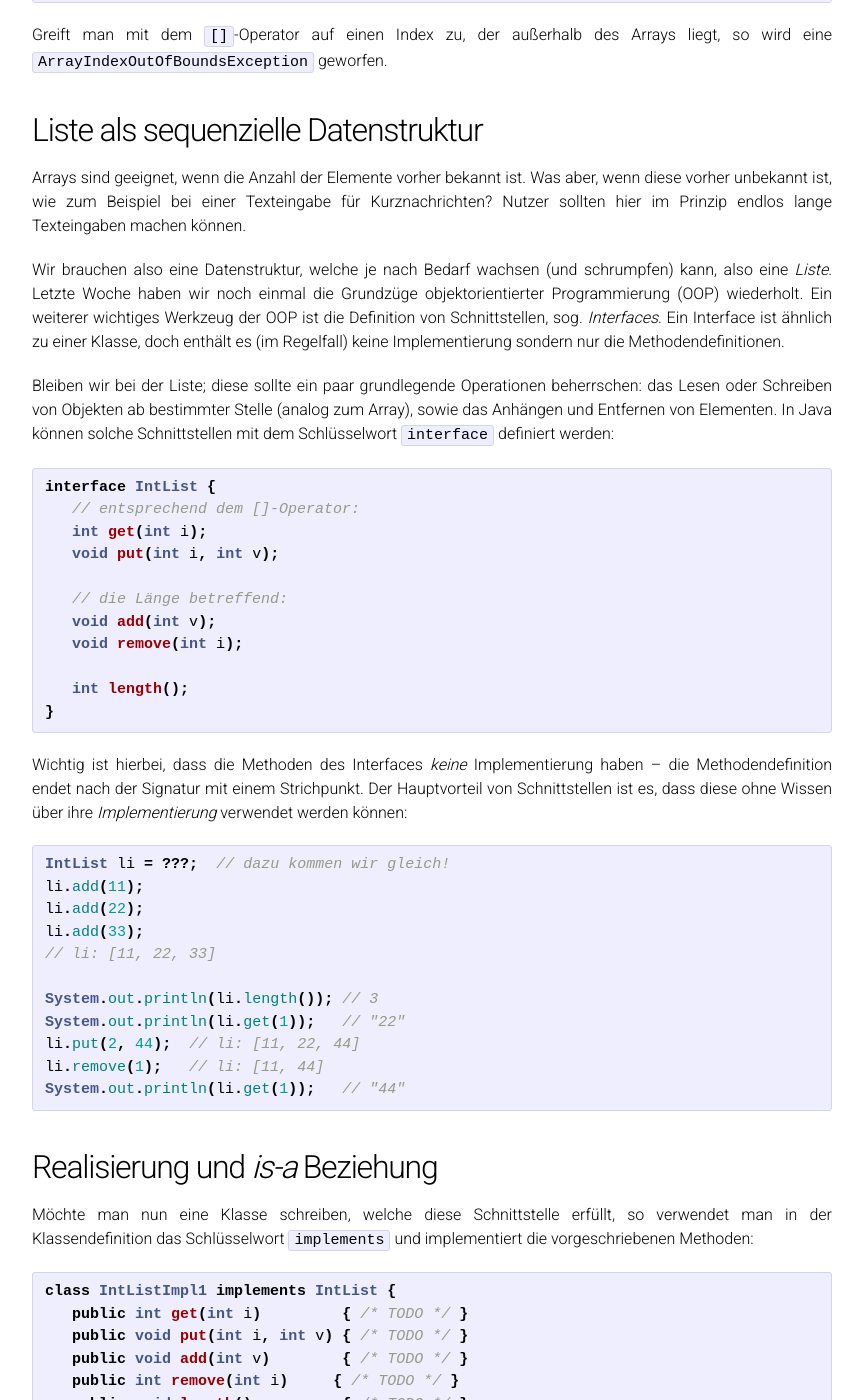
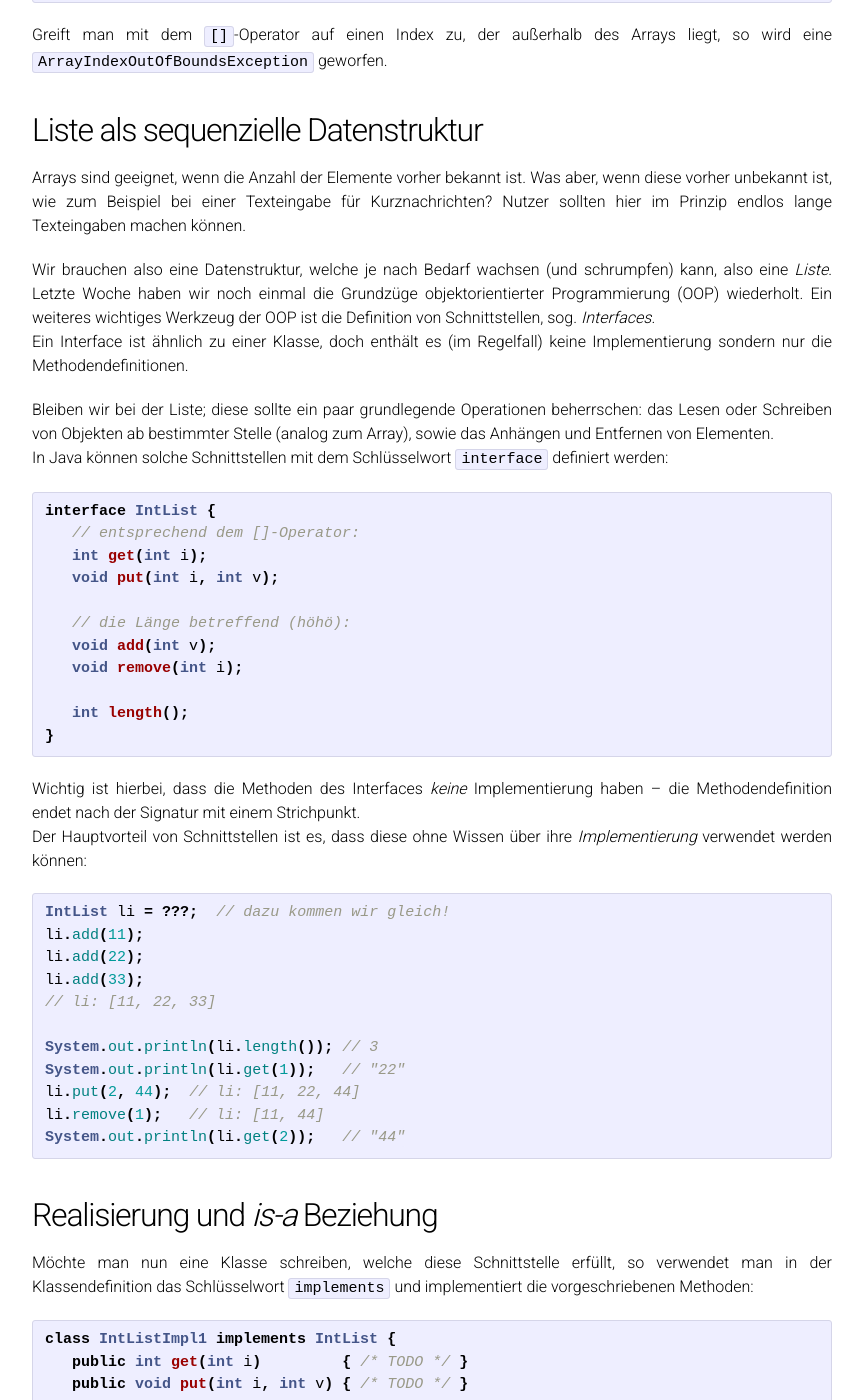
Before and after one commit to sWIFlezech/hsro-wif-prg2.github.io, a Jekyll site: the page built from 02-linked-list/linked-list.md, in a window 1280 px wide and 1400 px high, scrolled down 1189 px. Shown: the whole window, without its empty margins (208-1071 px from the left). Built offline with Jekyll 4.4.1, drawn with Linux system fonts in a browser that asks for light colours; our own code applies the rules of GitHub Pages for plain Markdown files; some of the changed text lies outside the part shown.

Commit message:
minor text fixes + small wording changes

````diff
--- a/02-linked-list/linked-list.md
+++ b/02-linked-list/linked-list.md
@@ -35,7 +35,7 @@ Eine Sonderrolle nimmt die `for-each` Schleife ein, hierbei übernimmt die JVM d
 ```java
 int[] zs = new int [3];
 zs[1] = 1337;
-zs[2] = zs[1] - zs[0];
+zs[2] = zs[0] - zs[1];
 
 for (int i = 0; i < zs.length; i++)
 	System.out.orintln(zs[i]);  // "0 1337 -1337"
@@ -57,7 +57,7 @@ Nutzer sollten hier im Prinzip endlos lange Texteingaben machen können.
 
 Wir brauchen also eine Datenstruktur, welche je nach Bedarf wachsen (und schrumpfen) kann, also eine _Liste_.
 Letzte Woche haben wir noch einmal die Grundzüge objektorientierter Programmierung (OOP) wiederholt.
-Ein weiterer wichtiges Werkzeug der OOP ist die Definition von Schnittstellen, sog. _Interfaces_.
+Ein weiteres wichtiges Werkzeug der OOP ist die Definition von Schnittstellen, sog. _Interfaces_.
 Ein Interface ist ähnlich zu einer Klasse, doch enthält es (im Regelfall) keine Implementierung sondern nur die Methodendefinitionen.
 
 Bleiben wir bei der Liste; diese sollte ein paar grundlegende Operationen beherrschen: das Lesen oder Schreiben von Objekten ab bestimmter Stelle (analog zum Array), sowie das Anhängen und Entfernen von Elementen.
@@ -69,7 +69,7 @@ interface IntList {
 	int get(int i);
 	void put(int i, int v);
 
-	// die Länge betreffend:
+	// die Länge betreffend (höhö):
 	void add(int v);
 	void remove(int i);
 
@@ -91,7 +91,7 @@ System.out.println(li.length()); // 3
 System.out.println(li.get(1));   // "22"
 li.put(2, 44);  // li: [11, 22, 44]
 li.remove(1);   // li: [11, 44]
-System.out.println(li.get(1));   // "44"
+System.out.println(li.get(2));   // "44"
 ```
 
 
@@ -130,7 +130,7 @@ Wir stellen fest:
 
 - Wird eine Liste neu erstellt (Konstruktor), so enthält sie keine Elemente, das Array ist also leer.
 - Der lesende bzw. schreibende Zugriff kann direkt auf das Array erfolgen.
-- Das Anhängen bzw. entfernen ist komplizierter, da hier das Array verändert werden müsste: man erstellt also ein neues Array welches eins länger bzw. kürzer ist, und kopiert die Elemente entsprechend.
+- Das Anhängen bzw. Entfernen ist komplizierter, da hier das Array verändert werden müsste: man erstellt also ein neues Array welches eins länger bzw. kürzer ist, und kopiert die Elemente entsprechend.
 
 
 ```java
@@ -292,7 +292,7 @@ public void add(int v) {
 		return;
 	}
 
-	// "laufe" bis zum Ende, d.g. bis it.next == null!
+	// "laufe" bis zum Ende, d.h. bis it.next == null!
 	IntElement it = head;
 	while (it.next != null)
 		it = it.next;
````
Also changed, not shown: other parts of 02-linked-list/linked-list.md (+18 -18 lines).
